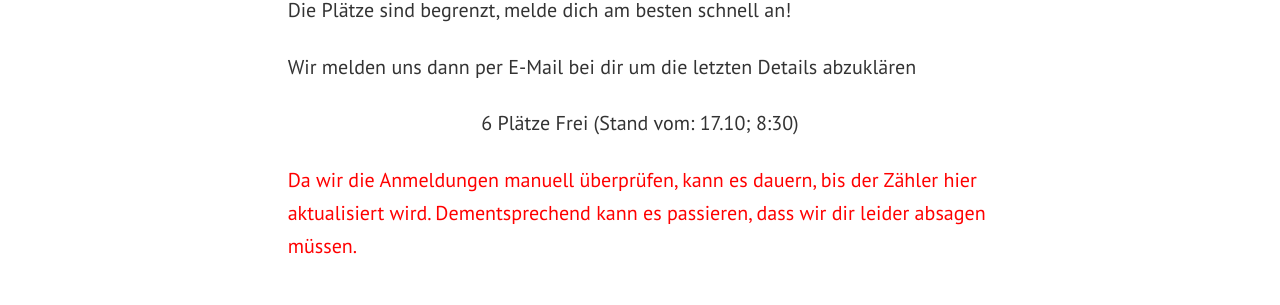
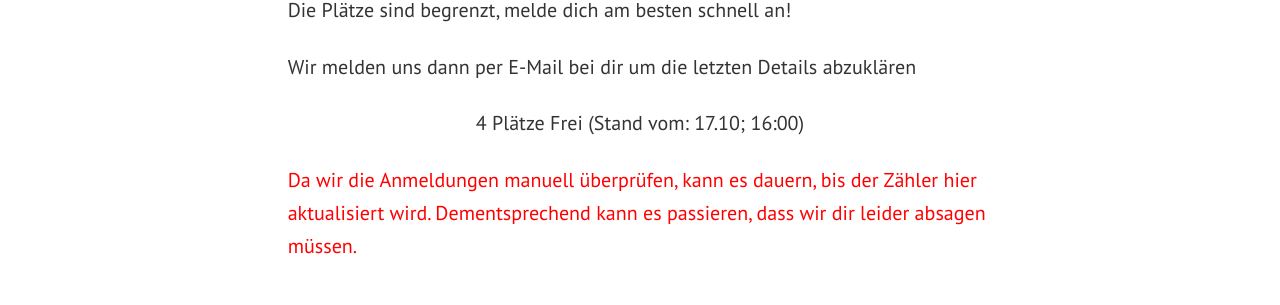
Before and after one commit to WINitiative-Augsburg-eV/webseite, a Jekyll site: the page built from pages/event-anmeldung.html, in a window 1280 px wide and 1116 px high. Shown: the part 235-540 px from the top of the window. Built offline with Jekyll 4.4.1, drawn with Linux system fonts in a browser that asks for light colours.

Commit message:
Kneipentour update

```diff
--- a/pages/event-anmeldung.html
+++ b/pages/event-anmeldung.html
@@ -10,7 +10,7 @@ comments: false
     <input type="hidden" name="_captcha" value="false">
 <p class="lead mb-4">Am 19.10.22 um 18:00 ist die WINitiative Kneipentour für Wirtschaftsinformatiker. Die Plätze sind begrenzt, melde dich am besten schnell an!</p>
 <p class="mb-4">Wir melden uns dann per E-Mail bei dir um die letzten Details abzuklären</p>
-<center><p class="mb-4">6 Plätze Frei (Stand vom: 17.10; 8:30)</p></center>
+<center><p class="mb-4">4 Plätze Frei (Stand vom: 17.10; 16:00)</p></center>
 <p class="mb-4" style="color: red">Da wir die Anmeldungen manuell überprüfen, kann es dauern, bis der Zähler hier aktualisiert wird. Dementsprechend kann es passieren, dass wir dir leider absagen müssen.</p>
 
 <br>
```
